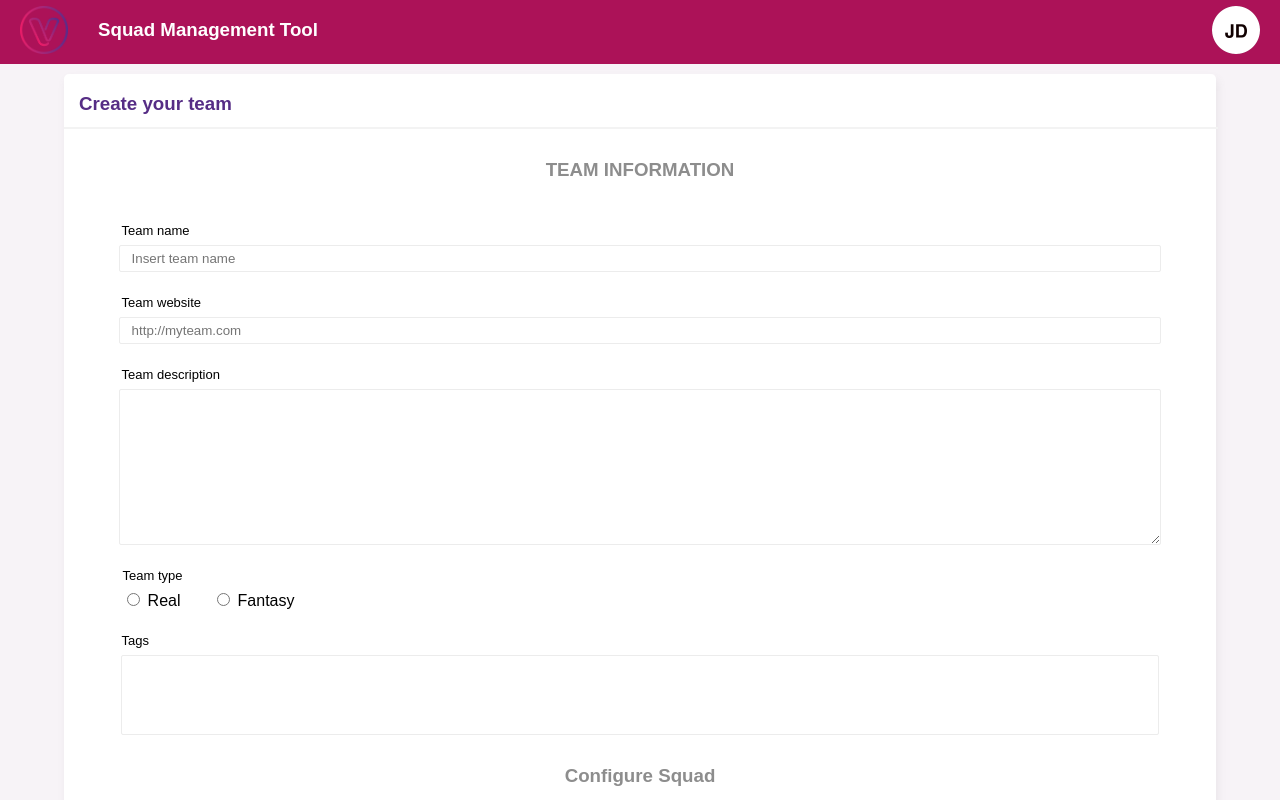
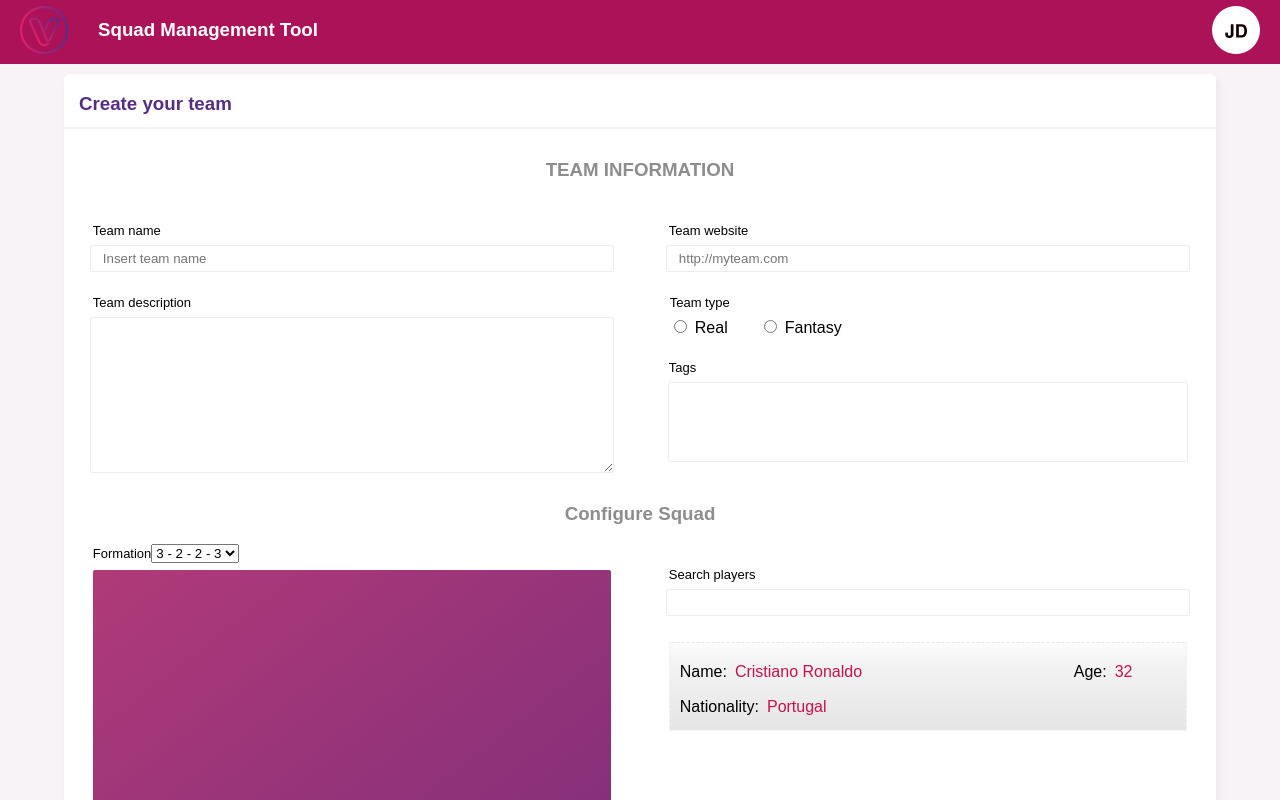
Before and after one commit to andre1828/squad-management-tool, a React (Create React App) app: page / in a window 1280 px wide. Shown: the top 800 px of the page. Built offline with nearby package versions, Linux system fonts and the light colour scheme.

Commit message:
implement TeamInformation responsive design

```diff
--- a/src/TeamInformation/TeamInformation.css
+++ b/src/TeamInformation/TeamInformation.css
@@ -47,3 +47,10 @@ textarea {
     margin-right: auto;
     margin-left: auto;
 }
+
+@media screen and (min-width: 768px) {
+    .team-information-inputs {
+        display: grid;
+        grid-template-columns: 1fr 1fr;
+    }
+}
```
